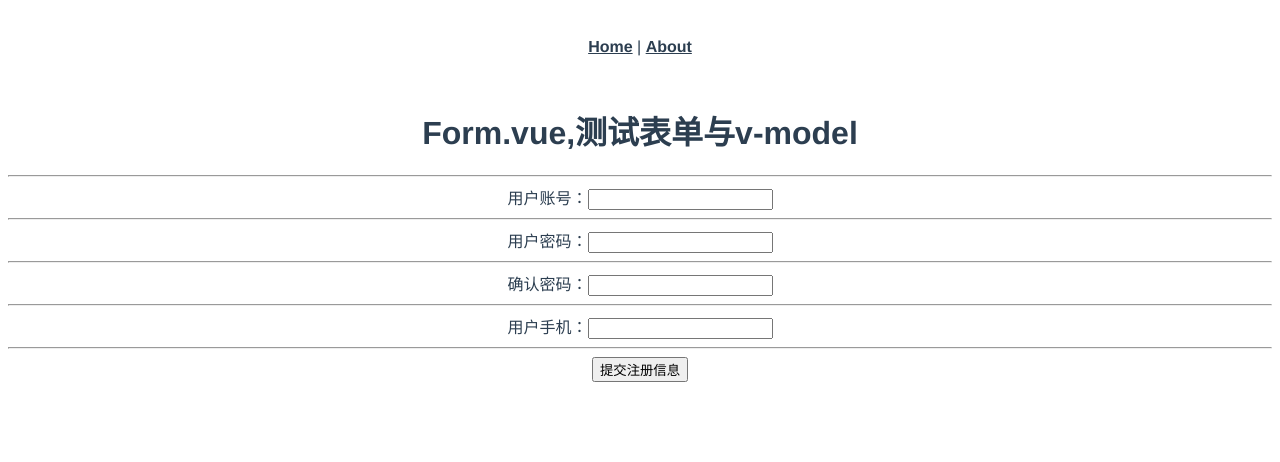
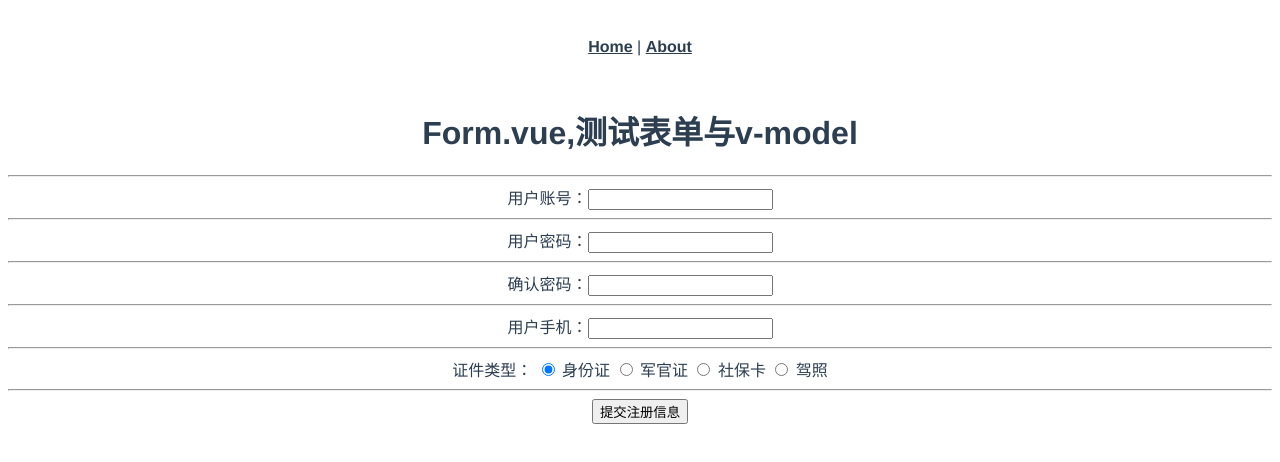
Before and after one commit to MrChen8496/code2302, a Vue app in the folder day02/demo/vue-project/: page /form in a window 1280 px wide. Shown: the top 462 px of the page. Built offline with nearby package versions, Linux system fonts and the light colour scheme.

Commit message:
2023年5月30日14:58:37 - 单选按钮的双向数据绑定

```diff
--- a/day02/demo/vue-project/src/views/Form.vue
+++ b/day02/demo/vue-project/src/views/Form.vue
@@ -9,6 +9,13 @@
     确认密码：<input v-model="form.pwd2" type="password">
     <hr>
     用户手机：<input v-model="form.phone" type="text">
+    <hr>
+    证件类型：
+    <input type="radio" value="sfz" v-model="form.card"> 身份证
+    <input type="radio" value="jgz" v-model="form.card"> 军官证
+    <input type="radio" value="sbk" v-model="form.card"> 社保卡
+    <input type="radio" value="jz" v-model="form.card"> 驾照
+
     <hr>
     <button @click="submit">提交注册信息</button>
 
@@ -23,7 +30,8 @@
           name: '',
           pwd: '',
           pwd2: '',
-          phone: ''
+          phone: '',
+          card: 'sfz'
         }
       }
     },
```
Also changed, not shown: 2 other files (tests, documents, lock files or other folders).
